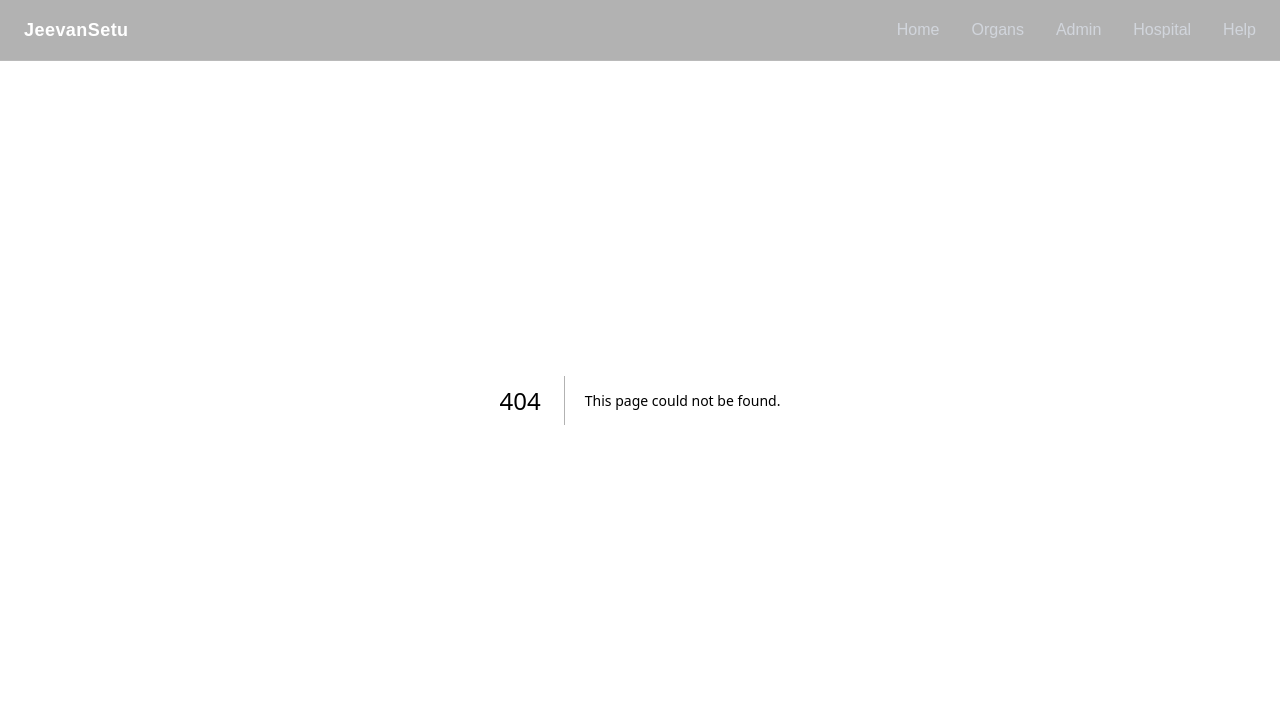
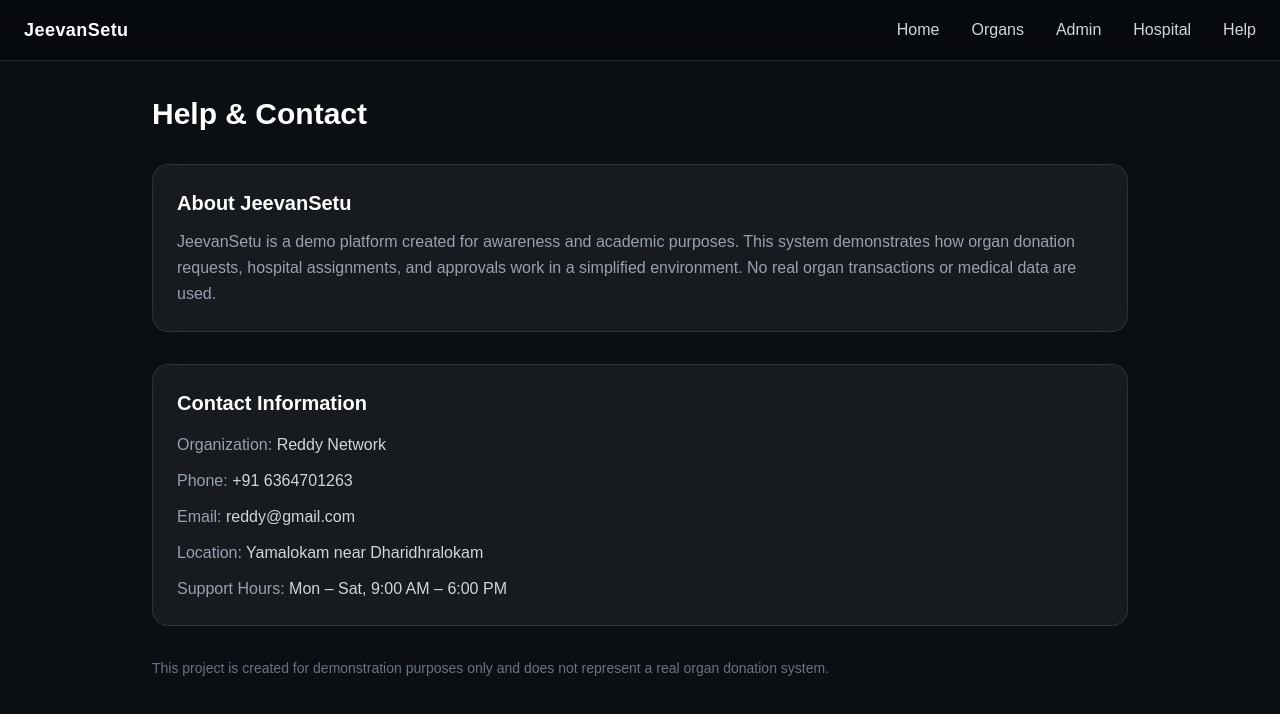
Before and after one commit to Charan-vamshi/jeevansetu-organ-donation-mvp, a Next.js app: page /help in a window 1280 px wide. Before the commit this address had no page. Shown: the top 714 px of the page. Built offline with nearby package versions, Linux system fonts and the light colour scheme.

Commit message:
updated help page

```diff
--- /dev/null
+++ b/app/help/page.tsx
@@ -0,0 +1,62 @@
+export default function HelpPage() {
+  return (
+    <main className="pt-24 px-6 max-w-5xl mx-auto">
+      <h1 className="text-3xl font-semibold text-white mb-8">
+        Help & Contact
+      </h1>
+
+      {/* Information */}
+      <div className="glass p-6 mb-8">
+        <h2 className="text-xl text-white font-semibold mb-3">
+          About JeevanSetu
+        </h2>
+
+        <p className="text-gray-400 leading-relaxed">
+          JeevanSetu is a demo platform created for awareness and academic
+          purposes. This system demonstrates how organ donation requests,
+          hospital assignments, and approvals work in a simplified environment.
+          No real organ transactions or medical data are used.
+        </p>
+      </div>
+
+      {/* Contact Details */}
+      <div className="glass p-6">
+        <h2 className="text-xl text-white font-semibold mb-4">
+          Contact Information
+        </h2>
+
+        <div className="space-y-3 text-gray-300">
+          <p>
+            <span className="text-gray-400">Organization:</span>{" "}
+            Reddy Network
+          </p>
+
+          <p>
+            <span className="text-gray-400">Phone:</span>{" "}
+            +91 6364701263
+          </p>
+
+          <p>
+            <span className="text-gray-400">Email:</span>{" "}
+            reddy@gmail.com
+          </p>
+
+          <p>
+            <span className="text-gray-400">Location:</span>{" "}
+            Yamalokam near Dharidhralokam
+          </p>
+
+          <p>
+            <span className="text-gray-400">Support Hours:</span>{" "}
+            Mon – Sat, 9:00 AM – 6:00 PM
+          </p>
+        </div>
+      </div>
+
+      <p className="text-gray-500 text-sm mt-8">
+        This project is created for demonstration purposes only and does not
+        represent a real organ donation system.
+      </p>
+    </main>
+  );
+}
```
